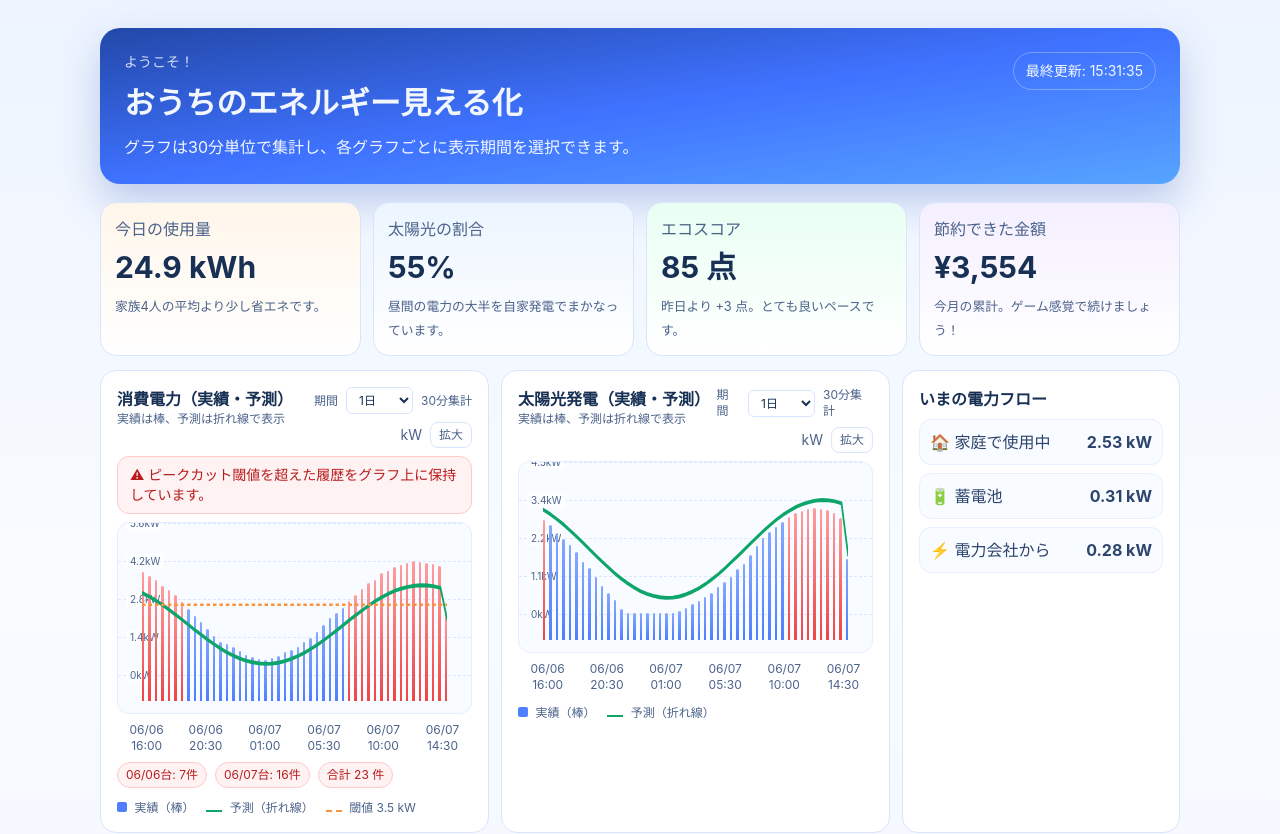
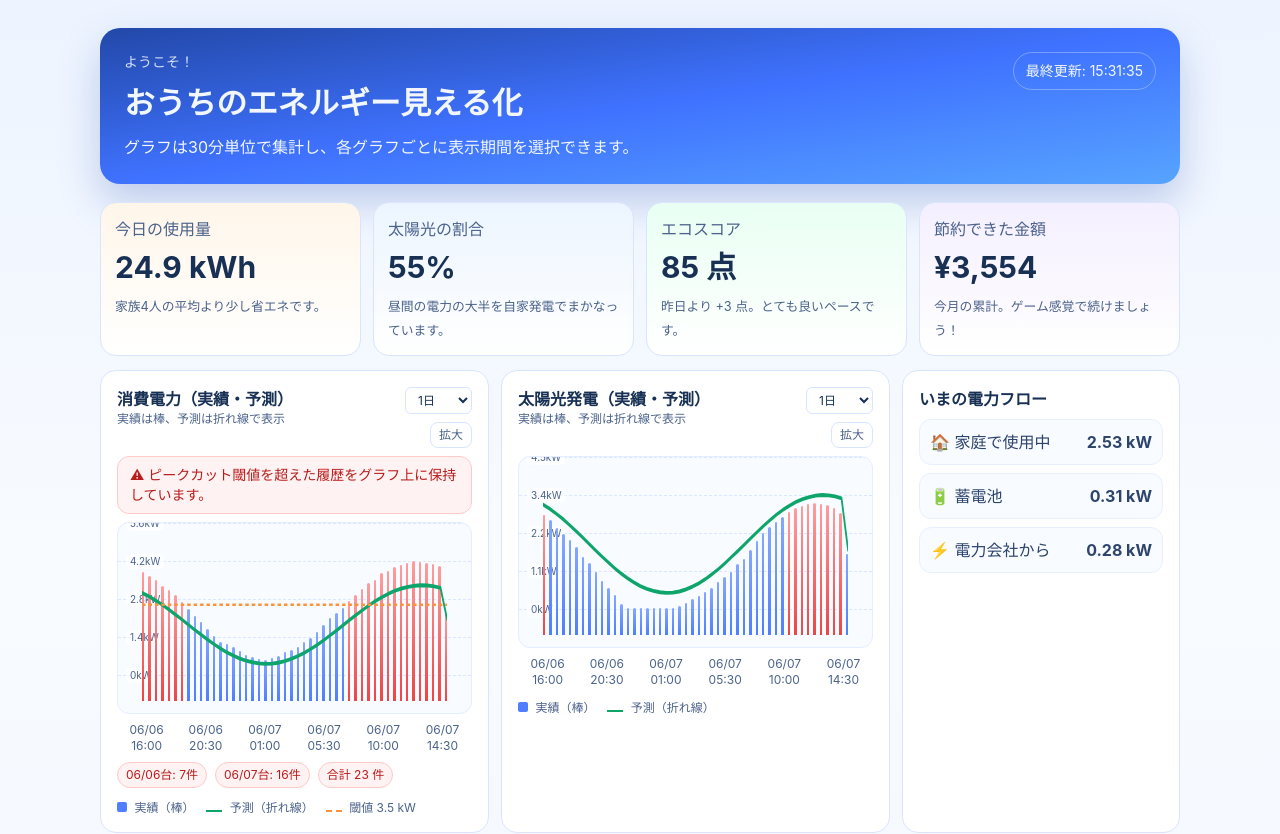
Before and after one commit to matthew77777/test-codex, a Next.js app: page / in a window 1280 px wide. Shown: the top 834 px of the page. Built offline with nearby package versions, Linux system fonts and the light colour scheme.

Commit message:
Simplify chart header labels and show units in modal

```diff
--- a/components/charts/mixed-bar-line-chart.tsx
+++ b/components/charts/mixed-bar-line-chart.tsx
@@ -156,7 +156,6 @@ export default function MixedBarLineChart({
           <div className="flex flex-col items-end gap-2">
             {controls}
             <div className="flex items-center gap-2">
-            <span className="text-sm text-brand-sub">{unit}</span>
             <button
               type="button"
               onClick={() => setExpanded(true)}
@@ -210,7 +209,10 @@ export default function MixedBarLineChart({
         <div className="fixed inset-0 z-50 flex items-center justify-center bg-black/45 p-4" role="dialog" aria-modal="true">
           <div className="w-full max-w-5xl rounded-2xl bg-white p-5 shadow-2xl">
             <div className="mb-3 flex items-center justify-between">
-              <h4 className="m-0 text-lg font-semibold text-brand-navy">{title}（拡大表示）</h4>
+              <div>
+                <h4 className="m-0 text-lg font-semibold text-brand-navy">{title}（拡大表示）</h4>
+                <p className="m-0 text-xs text-brand-sub">表示単位: 30分集計 / 電力単位: {unit}</p>
+              </div>
               <button
                 type="button"
                 onClick={() => setExpanded(false)}
--- a/components/dashboard/chart-controls.tsx
+++ b/components/dashboard/chart-controls.tsx
@@ -11,12 +11,11 @@ type Props = {
 
 export default function ChartControls({ options, value, onChange }: Props) {
   return (
-    <label className="flex items-center gap-2 text-xs text-brand-sub">
-      期間
     <select
       value={value}
       onChange={(e) => onChange(Number(e.target.value))}
       className="rounded-md border border-brand-line bg-white px-2 py-1 text-xs text-brand-navy"
+      aria-label="期間選択"
     >
       {options.map((option) => (
         <option key={option.seconds} value={option.seconds}>
@@ -24,7 +23,5 @@ export default function ChartControls({ options, value, onChange }: Props) {
         </option>
       ))}
     </select>
-      <span>30分集計</span>
-    </label>
   );
 }
```
Also changed, not shown: 1 other file (tests, documents, lock files or other folders). Lines whose indentation alone changed are shown as unchanged.
